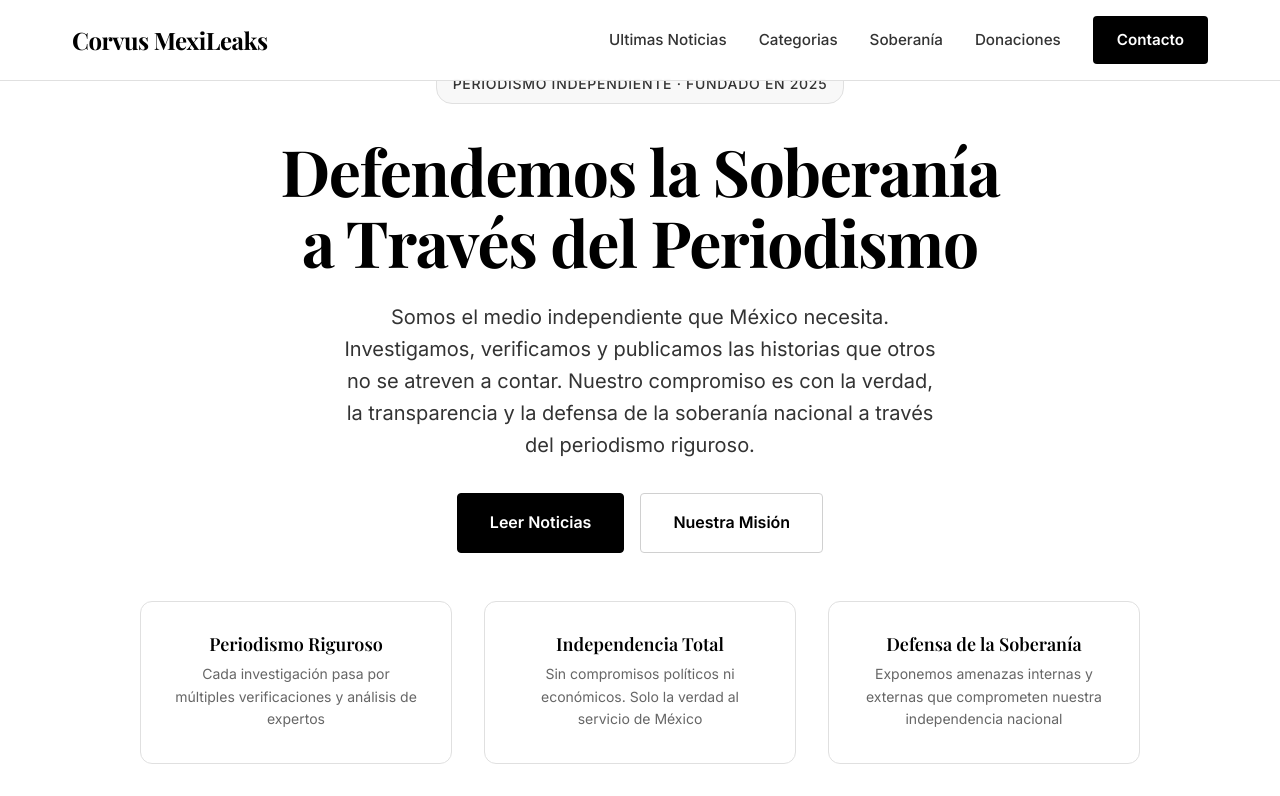
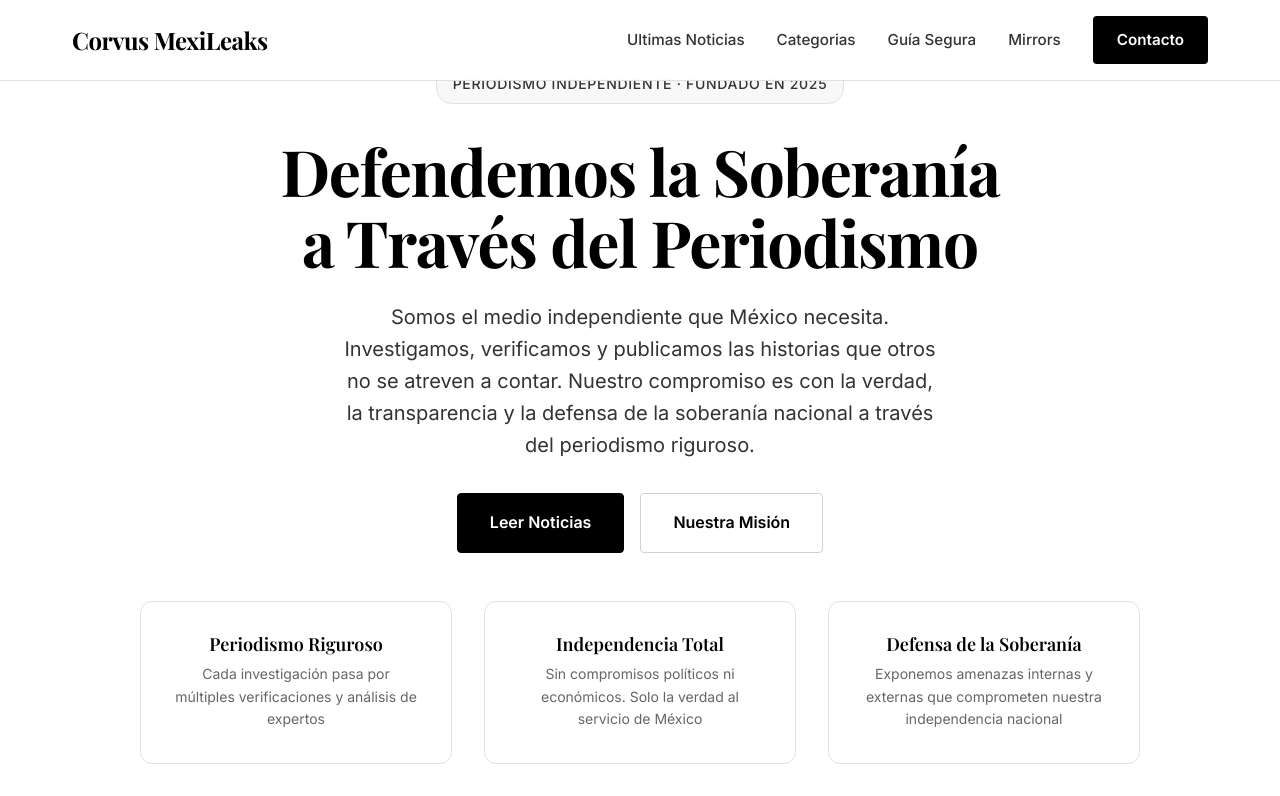
Before and after one commit to AlejandroMBJS/Corvus-MexiLeaks-, a website: page index.html in a window 1280 px wide. Shown: the top 796 px of the page. Drawn offline with nearby package versions, Linux system fonts and the light colour scheme.

Commit message:
Updated index.html

```diff
--- a/index.html
+++ b/index.html
@@ -27,11 +27,11 @@
         <a href="feeds/" class="nav-link">
           Categorias
         </a>
-        <a href="#soberania" class="nav-link">
-          Soberanía
+        <a href="guia.html" class="nav-link">
+          Guía Segura
         </a>
-        <a href="#donaciones" class="nav-link">
-          Donaciones
+        <a href="mirrors.html" class="nav-link">
+          Mirrors
         </a>
         <a href="contacto.html" class="nav-cta">
           Contacto
```
